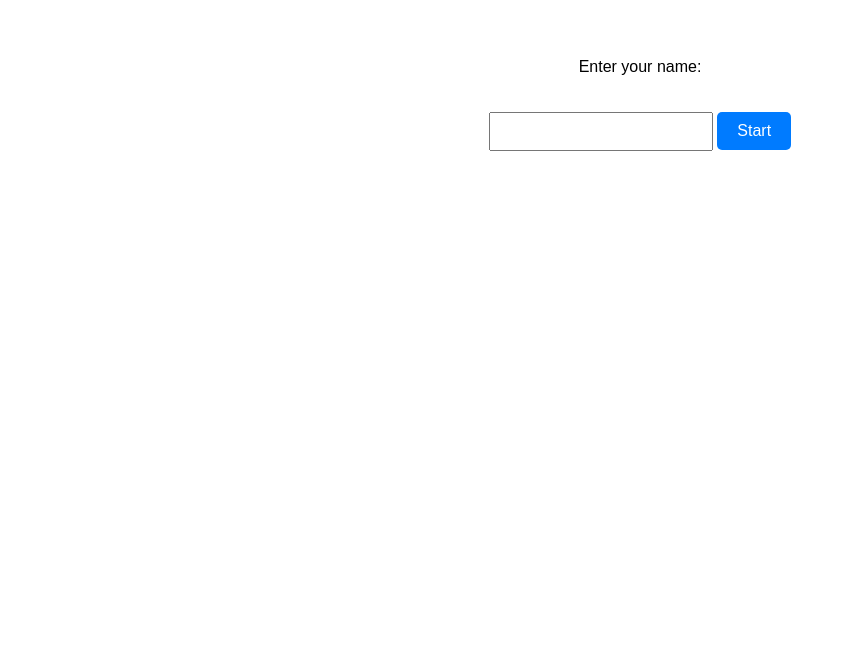
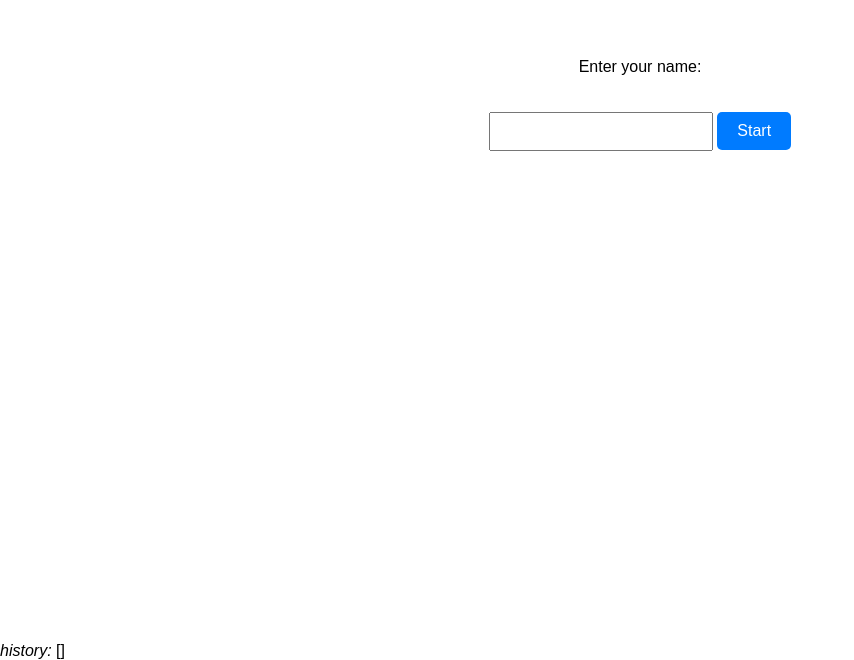
Before and after one commit to cnfionawu/fow-workerlearning--2, a SvelteKit app: page / in a window 1280 px wide. Shown: the part 158-818 px from the top of the page, without its empty margins (0-854 px from the left). Built offline with nearby package versions, Linux system fonts and the light colour scheme.

Commit message:
fix typo

```diff
--- a/src/routes/+page.svelte
+++ b/src/routes/+page.svelte
@@ -58,6 +58,6 @@
 
 
 <div>
-	<!-- <i>history:</i>
-	{JSON.stringify($history)} -->
+	<i>history:</i>
+	{JSON.stringify($history)}
 </div>
--- a/src/routes/game.svelte
+++ b/src/routes/game.svelte
@@ -49,7 +49,7 @@
 				currentWord = wordBank[stepsLeft % wordBank.length];
 			}
 		} else {
-			logHistory(`(${stepsLeft}) Inorrect Guess: ${currentWord}, mistyped ${userAnswer}`);
+			logHistory(`(${stepsLeft}) Incorrect Guess: ${currentWord}, mistyped ${userAnswer}`);
 			status = 'Incorrect. Try again.';
 			mistakes++;
 		}
```
